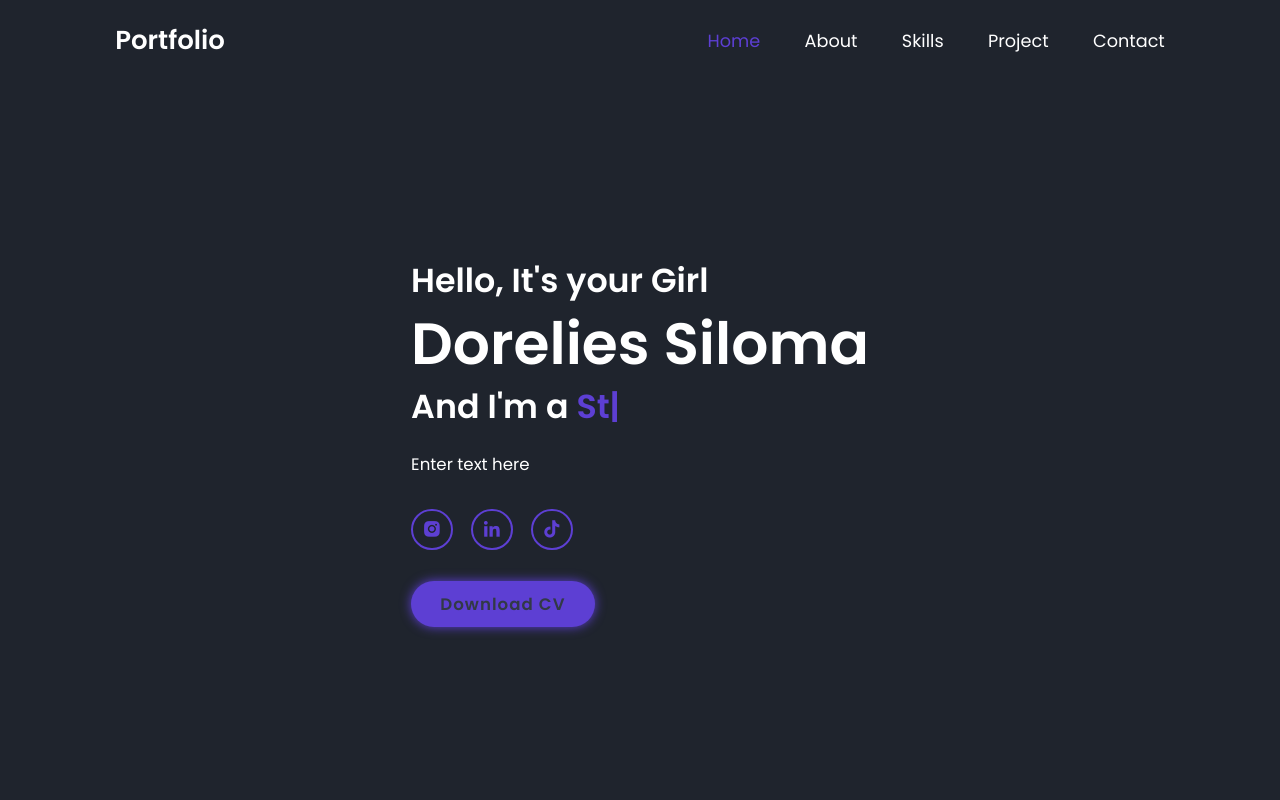
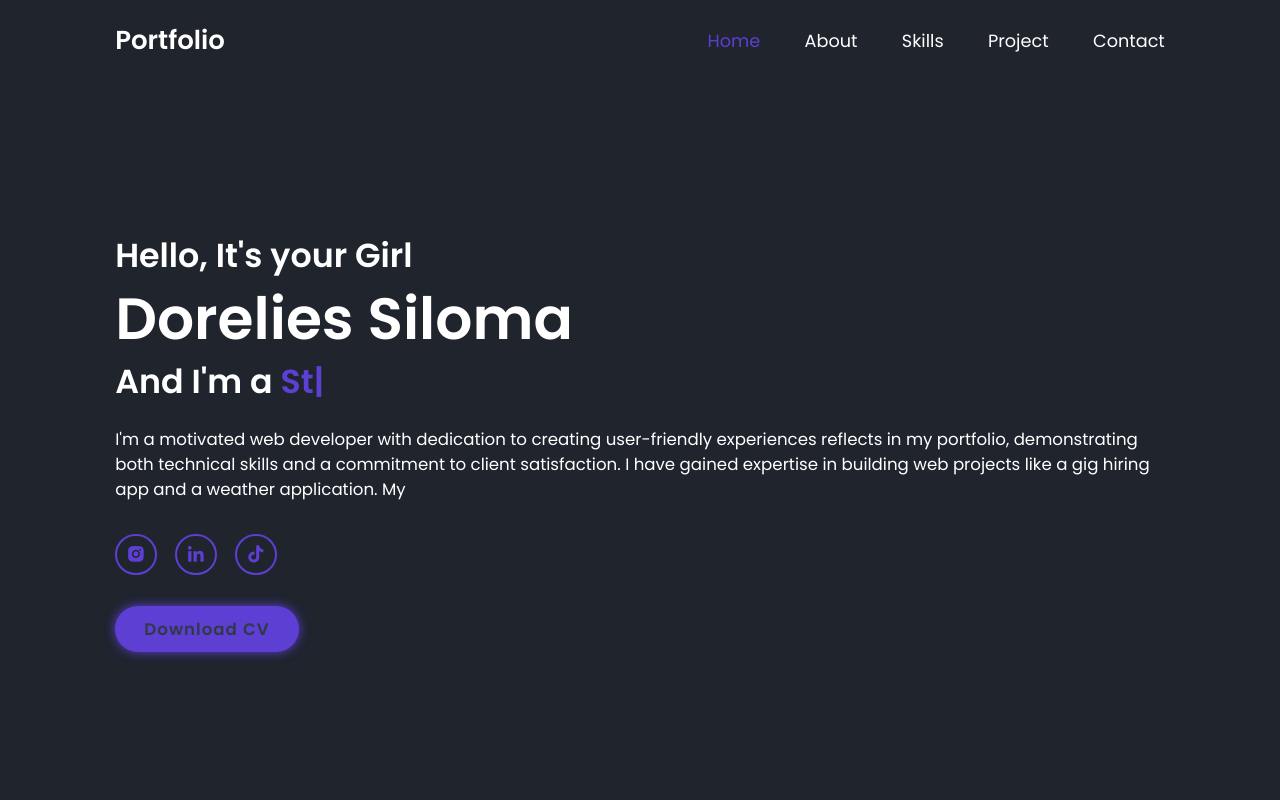
Before and after one commit to doreeethecamel/PORTFOLIO, a plain HTML site: page index.html in a window 1280 px wide. Shown: the top 800 px of the page. Drawn offline with nearby package versions, Linux system fonts and the light colour scheme.

Commit message:
Update index.html

```diff
--- a/index.html
+++ b/index.html
@@ -28,7 +28,10 @@
             <h3>Hello, It's your Girl</h3>
             <h1>Dorelies Siloma</h1>
             <h3>And I'm a <span class="multiple-text"></span></h3>
-            <p>Enter text here</p>
+            <p>I'm a motivated web developer with dedication to creating user-friendly experiences reflects in my portfolio,
+                demonstrating both technical skills and a commitment to client satisfaction.
+                I have gained expertise in building web projects like a gig hiring app and a weather application.
+                My </p>
 
             <div class="socials">
                 <a href="#"><i class='bx bxl-instagram-alt'></i></a>
```
